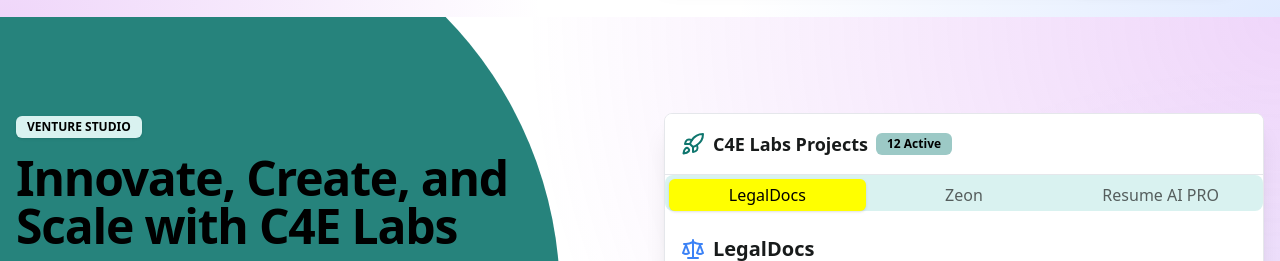
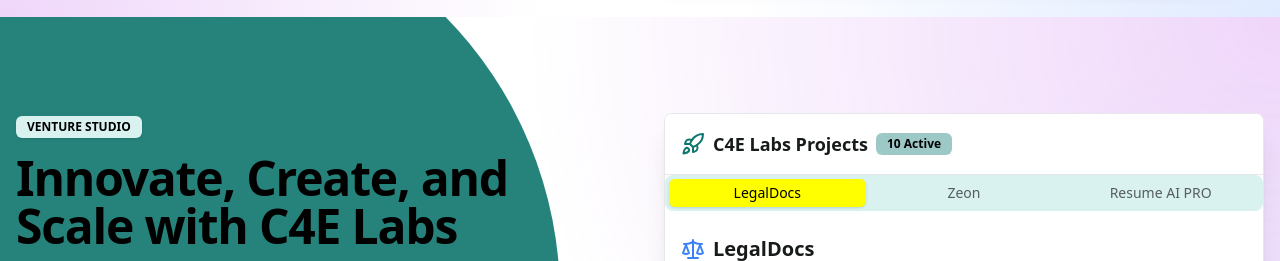
Before and after one commit to ctrlKshav/c4e-labs, a React (Vite) app: page / in a window 1280 px wide. Shown: the part 1640-1901 px from the top of the page. Built offline with nearby package versions, Linux system fonts and the light colour scheme.

Commit message:
Make Active Projects Dyanmic

```diff
--- a/src/components/landing-page/products-overview/index.tsx
+++ b/src/components/landing-page/products-overview/index.tsx
@@ -41,7 +41,7 @@
       <Tabs defaultValue="product0" className="w-full">
         <TabsList className="grid w-full grid-cols-3">
           {products.slice(0, 3).map((product) => (
-            <TabsTrigger key={product.id} value={product.id} className="text-sm sm:text-base px-2 sm:px-4">
+            <TabsTrigger key={product.id} value={product.id} className="">
               {product.name}
             </TabsTrigger>
           ))}
--- a/src/components/landing-page/products-overview/topbar.tsx
+++ b/src/components/landing-page/products-overview/topbar.tsx
@@ -3,8 +3,8 @@
 import { Button } from "@/components/ui/button";
 import { Input } from "@/components/ui/input";
 import { Badge } from "@/components/ui/badge";
-
-
+import products from '@/data/productData';
+import { activeProjects } from '@/data/productData';
 // TopBar Component
 const TopBar = () => (
   <div className="border-b border-gray-200 bg-white ">
@@ -14,9 +14,8 @@
         <div className="flex items-center gap-2">
           <Rocket className="h-5 w-5 sm:h-6 sm:w-6 text-primary" />
           <span className="text-base sm:text-lg font-semibold">C4E Labs Projects</span>
-          <Badge variant="secondary" className="hidden sm:inline-flex">12 Active</Badge>
+          <Badge variant="secondary" className="sm:inline-flex">{activeProjects} Active</Badge>
         </div>
-        <Badge variant="secondary" className="sm:hidden self-start">12 Active</Badge>
       </div>
 
 
--- a/src/data/productData.ts
+++ b/src/data/productData.ts
@@ -335,4 +335,13 @@
   },
 ];
 
+let activeProjects = 0;
+
+products.forEach((product, index) => {
+  if(product.productStatus === "Live")
+    activeProjects += 1;
+})
+
+export { activeProjects };
+
 export default products;
```
